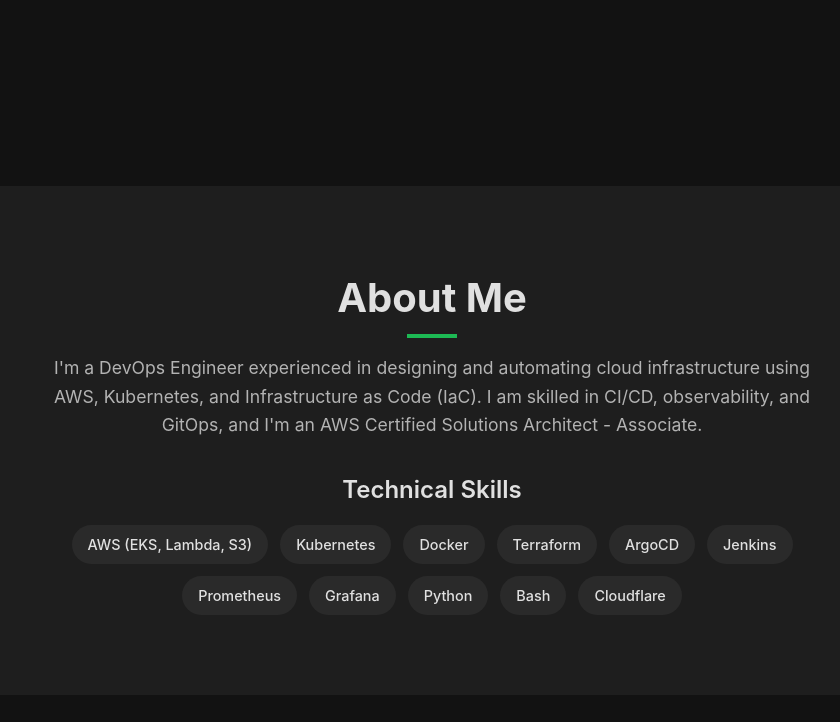
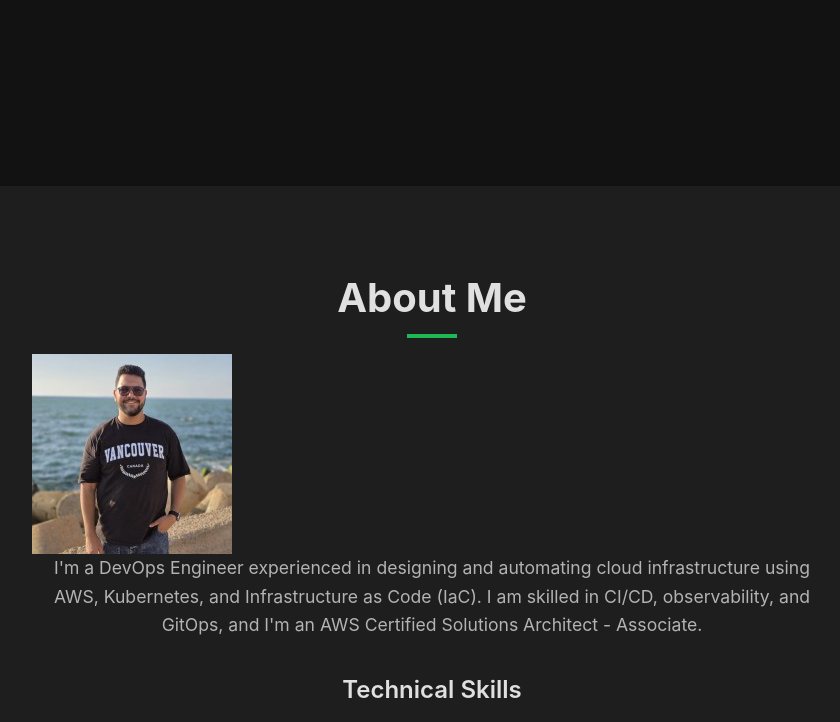
Before and after one commit to MohamedMagdy840/portfolio, a plain HTML site: page index.html in a window 1280 px wide. Shown: the part 525-1247 px from the top of the page, without its empty margins (208-1048 px from the left). Drawn offline with Linux system fonts and the light colour scheme.

Commit message:
Update index.html

```diff
--- a/index.html
+++ b/index.html
@@ -34,6 +34,9 @@
       <section class="about" id="about">
         <div class="about__content">
           <h2 class="section__title">About Me</h2>
+
+          <img src="images/pic.jpeg" alt="Mohamed Magdy" class="about__photo">
+
           <p class="about__description">
             I'm a DevOps Engineer experienced in designing and automating cloud infrastructure using AWS, Kubernetes, and Infrastructure as Code (IaC). I am skilled in CI/CD, observability, and GitOps, and I'm an AWS Certified Solutions Architect - Associate.
           </p>
@@ -94,7 +97,7 @@
             </div>
              <div class="work__image-box">
               <img src="httpsGitOps.png" class="work__image" alt="GitOps Workflow" />
-            </div>
+              </div>
           </div>
 
           <div class="work__box">
@@ -112,7 +115,7 @@
             </div>
              <div class="work__image-box">
               <img src="httpsLambda.png" class="work__image" alt="Serverless Architecture" />
-            </div>
+              </div>
           </div>
 
         </div>
@@ -127,7 +130,7 @@
           <a href="mailto:mohamedmagdyy840@gmail.com" class="hero__button"
             >Email Me</a
           >
-        </div>
+          </div>
       </section>
     </main>
 
```
